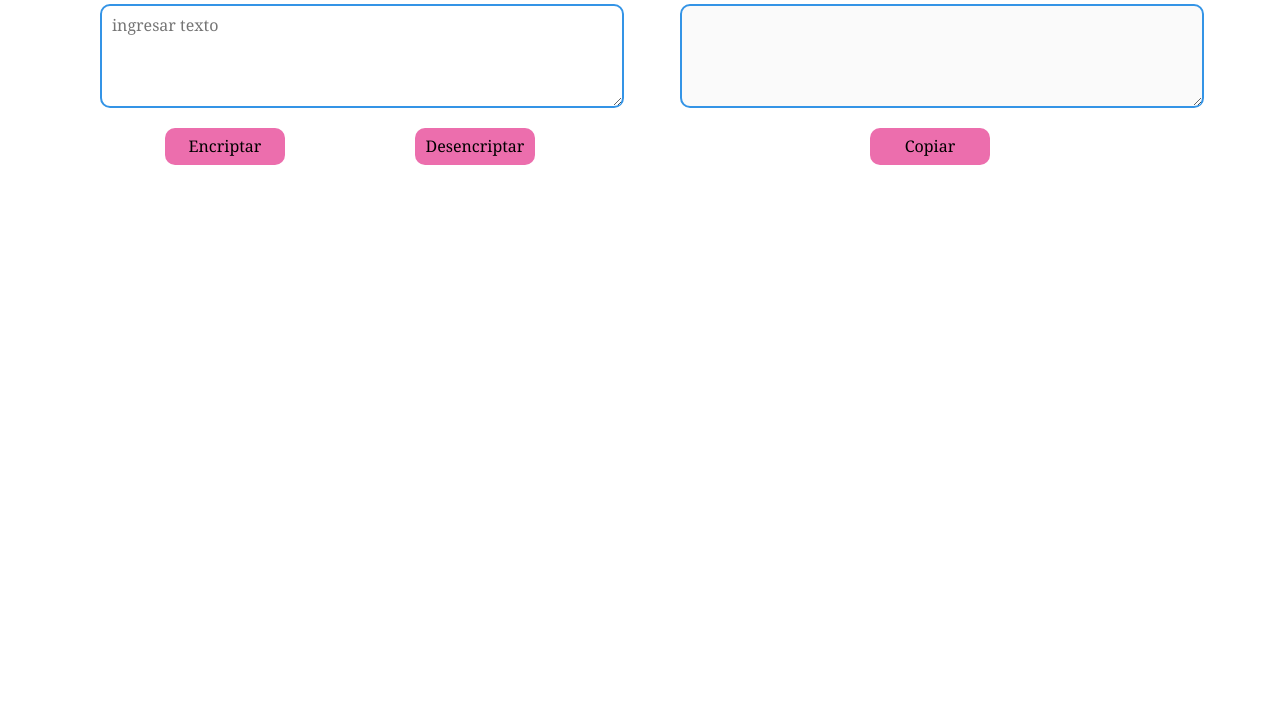
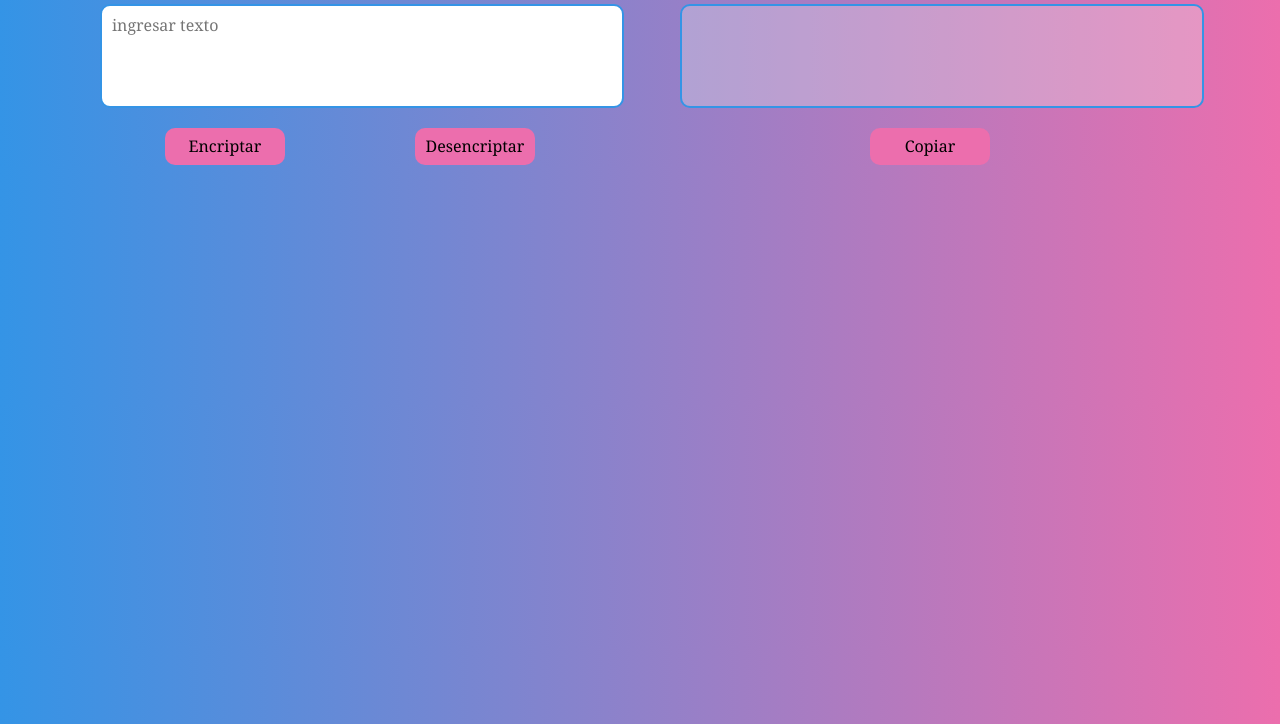
Before and after one commit to HumbleG0d/challenge_encriptador, a website with bundled scripts: page html/index.html in a window 1280 px wide. Shown: the part 76-800 px from the top of the page. Built offline with nearby package versions, Linux system fonts and the light colour scheme.

Commit message:
Add resize in textarea and change background

```diff
--- a/css/main.css
+++ b/css/main.css
@@ -2,7 +2,7 @@
 
 .body{
   font-family: 'Noto Serif', serif;
-  background-color: var(--color-background);
+  background: var(--color-background);
 }
 
 .header__titulo{
@@ -46,6 +46,7 @@
   border: 2.5px solid var(--color-border);
   border-radius: 10px;
   outline: none;
+  resize: none;
 }
 
 .textarea::-webkit-scrollbar{
```
